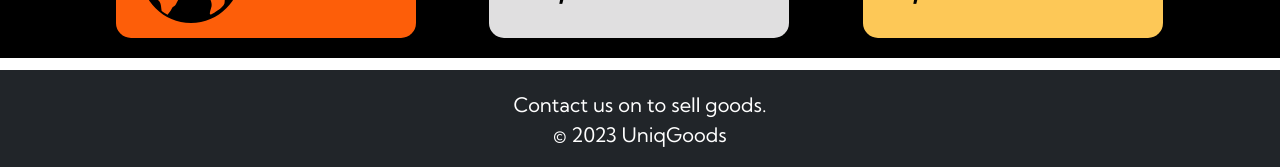
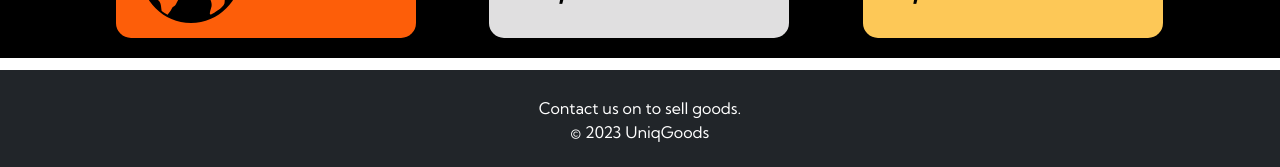
Before and after one commit to 5hy4m/ecommerce_nextjs, a Next.js app: page / in a window 1280 px wide. Shown: the part 1778-1945 px from the top of the page. Built offline with nearby package versions, Linux system fonts and the light colour scheme; no server answers.

Commit message:
Miscellaneous tweaks

```diff
--- a/src/components/Footer/Footer.module.css
+++ b/src/components/Footer/Footer.module.css
@@ -7,6 +7,6 @@
     align-items: center;
     justify-content: center;
     background-color: var(--dark);
-    font-size: 20px;
+    font-size: 16px;
 }
 /* end Footer */
--- a/src/components/Home/CategorySection/CategorySection.tsx
+++ b/src/components/Home/CategorySection/CategorySection.tsx
@@ -21,7 +21,7 @@ export default function CategorySection() {
                         fill
                         alt=''
                         priority
-                        src='https://ik.imagekit.io/Hello/Video_Games_Image_fKv1-SGTPi?updatedAt=1679719049704'
+                        src='https://ik.imagekit.io/Hello/Video_Games_Image_fKv1-SGTPi'
                     />
                 </div>
             </div>
@@ -42,10 +42,10 @@ export default function CategorySection() {
                 </a>
                 <div className={styles.toy_image_container}>
                     <Image
+                        fill
+                        alt=''
                         priority
-                        alt=''
-                        fill
-                        src='https://ik.imagekit.io/Hello/fullscreen_barbie_Background_Removed.png?updatedAt=1679731652908'
+                        src='https://ik.imagekit.io/Hello/fullscreen_barbie_Background_Removed.png'
                     />
                 </div>
             </div>
--- a/src/pages/index.tsx
+++ b/src/pages/index.tsx
@@ -27,7 +27,8 @@ export default function Index({ categories }: HomeProps) {
                 <div className={styles.homepage}>
                     <section className={styles.introduction}>
                         <b>
-                            We sell <br />
+                            We sell
+                            <br />
                         </b>
                         <h1>
                             Retro{' '}
```
